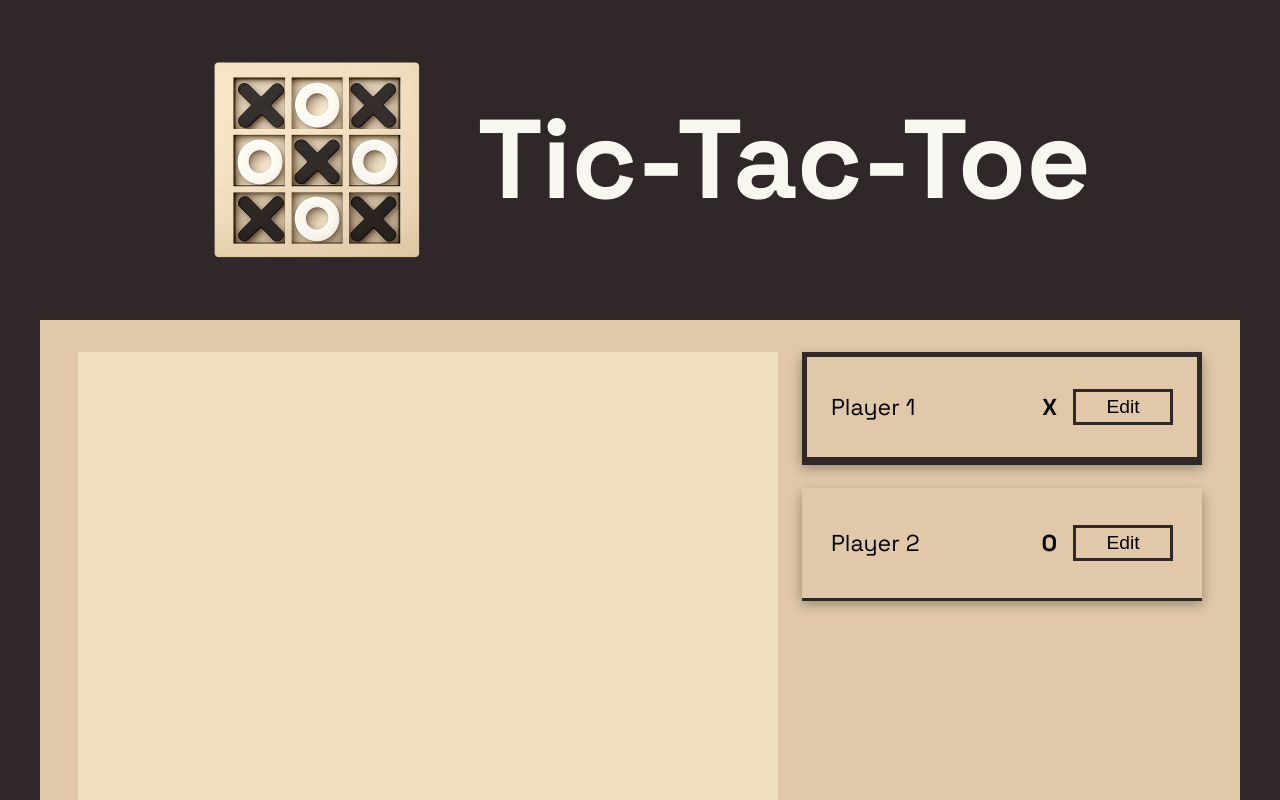
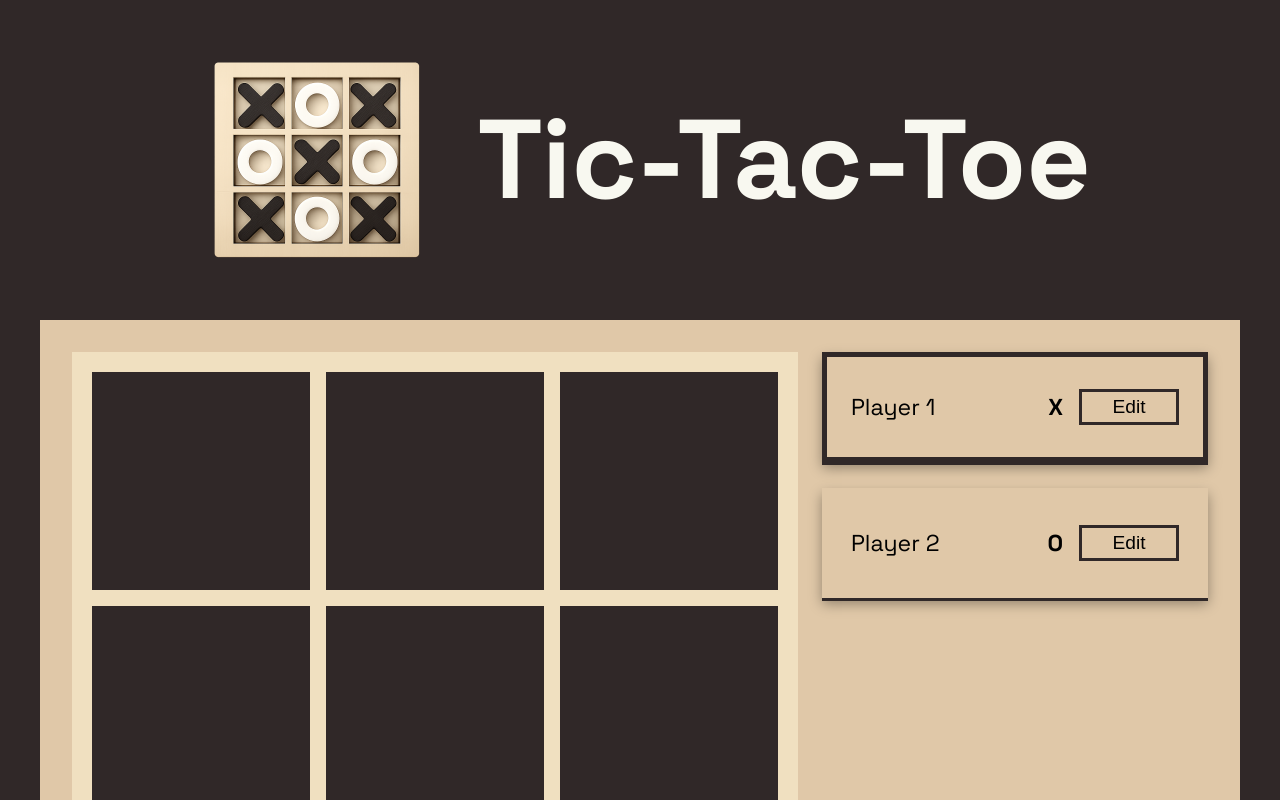
Before and after one commit to ranydev0/tic-tac-toe, a React (Vite) app: page / in a window 1280 px wide. Shown: the top 800 px of the page. Built offline with nearby package versions, Linux system fonts and the light colour scheme.

Commit message:
fix: board grid

```diff
--- a/src/App.jsx
+++ b/src/App.jsx
@@ -1,7 +1,23 @@
 function App() {
+  const initialGameBoard = [
+    [null, null, null],
+    [null, null, null],
+    [null, null, null],
+  ];
+
   return (
     <div id="game-container">
-      <section id="board-container"></section>
+      <section id="board-container">
+        <ol id="game-board">
+          {initialGameBoard.map((row, rowIndex) =>
+            row.map((col, colIndex) => (
+              <li key={`${rowIndex}-${colIndex}`}>
+                <button className="game-button">{col}</button>
+              </li>
+            ))
+          )}
+        </ol>
+      </section>
       <section id="info-container">
         <div id="players-container">
           <ol>
--- a/src/index.css
+++ b/src/index.css
@@ -1,8 +1,22 @@
+html {
+  scrollbar-width: none;
+}
+
+html::-webkit-scrollbar {
+  display: none;
+}
+
 body {
   margin: auto;
   max-width: 1200px;
   font-family: "Space Grotesk";
   background-color: #302828;
+  scrollbar-width: none;
+  overflow: auto;
+}
+
+body::-webkit-scrollbar {
+  display: none;
 }
 
 header {
@@ -35,7 +49,6 @@ h1 {
   flex-wrap: wrap-reverse;
   align-items: stretch;
   justify-content: center;
-  height: auto;
   padding: 2rem;
   gap: 1.5rem;
   margin-bottom: 3rem;
@@ -48,6 +61,9 @@ h1 {
   min-width: 300px;
   aspect-ratio: 1 / 1;
   background-color: #f0e0c0;
+  padding: clamp(0.75rem, 2vw, 1.25rem);
+  display: grid;
+  place-items: center;
 }
 
 #info-container {
@@ -95,7 +111,7 @@ ol {
   align-items: center;
   justify-content: space-between;
   height: clamp(56px, 8vw, 100px);
-  border: clamp(2px, 0.6vw, 5px) solid #E0C8A8;
+  border: clamp(2px, 0.6vw, 5px) solid #e0c8a8;
   box-shadow: 0 3px 0 #302828, 0 6px 12px rgba(0, 0, 0, 0.35);
   padding: 0 clamp(0.75rem, 2vw, 1.5rem);
   gap: clamp(0.5rem, 2vw, 1rem);
@@ -163,3 +179,34 @@ ol {
   flex: 1;
   background-color: #f8f8f0;
 }
+
+#game-board {
+  width: 100%;
+  height: 100%;
+  display: grid;
+  grid-template-columns: repeat(3, 1fr);
+  grid-template-rows: repeat(3, 1fr);
+  gap: clamp(8px, 1.5vw, 16px);
+  list-style: none;
+  padding: 0;
+  margin: 0;
+}
+
+#game-board > li,
+#game-board > li > ol,
+#game-board > li > ol > li {
+  list-style: none;
+  padding: 0;
+  margin: 0;
+}
+
+.game-button {
+  width: 100%;
+  height: 100%;
+  background-color: #302828;
+  color: #f8f8f0;
+  border: clamp(3px, 0.6vw, 6px) solid #302828;
+  font-size: clamp(1.8rem, 6vw, 4rem);
+  font-weight: bold;
+  cursor: pointer;
+}
```
